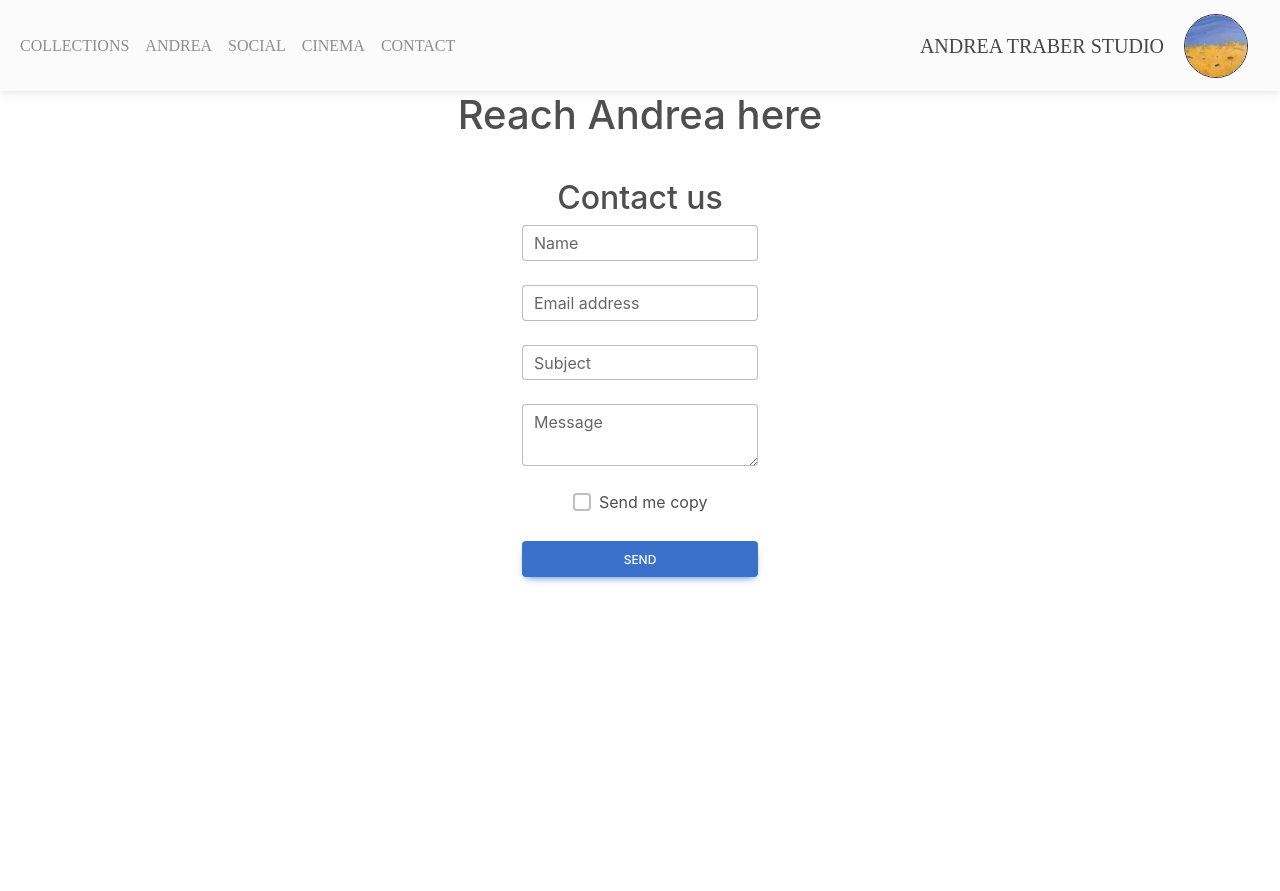
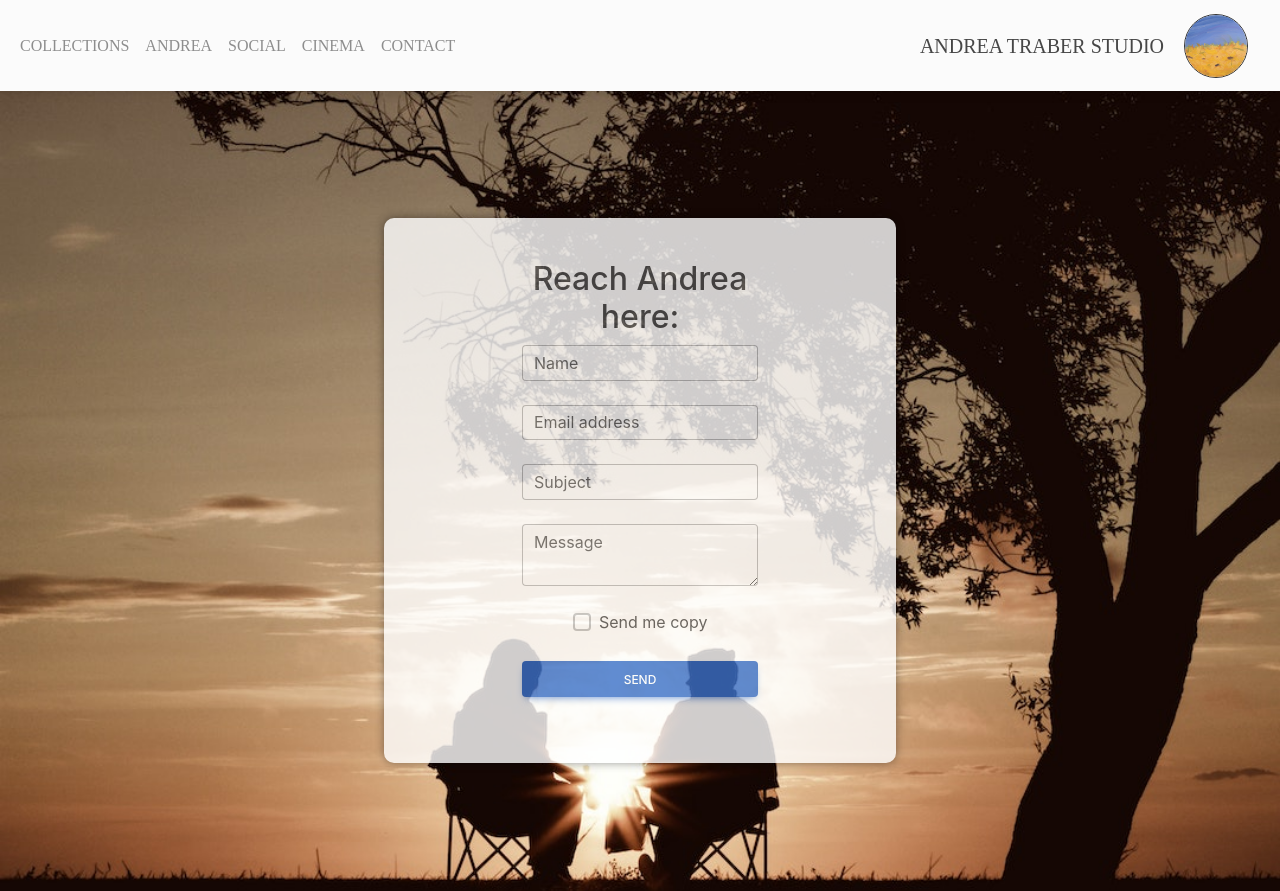
Before and after one commit to dorjepadma/andreatraber, a React (Create React App) app: page /contact in a window 1280 px wide. Before the commit the page ends 800 px from the top, so only its background shows below. Built offline with nearby package versions, Linux system fonts and the light colour scheme.

Commit message:
contact form scss

```diff
--- a/src/pages/contact/contact.component.jsx
+++ b/src/pages/contact/contact.component.jsx
@@ -6,9 +6,9 @@ const Contact = () => {
   return (
     <>
     <div className="contactContainer">
-      <h1> Reach Andrea here </h1>
+      <div className="contactForm">
         <form id='form' className='text-center' style={{ width: '100%', maxWidth: '300px' }}>
-    <h2>Contact us</h2>
+          <h2>Reach Andrea here:</h2>
 
           <MDBInput label='Name' v-model='name' wrapperClass='mb-4' />
 
@@ -25,6 +25,7 @@ const Contact = () => {
           </MDBBtn>
         </form>
       </div>
+    </div>
   </>
   );
 
--- a/src/pages/contact/contact.styles.scss
+++ b/src/pages/contact/contact.styles.scss
@@ -1,8 +1,32 @@
 .contactContainer {
-  width: 100%;
-  height: 100%;
+  width: 100vw;
+  height: 100vh;
   display: flex;
   flex-direction: column;
   justify-content: center;
   align-items: center;
+  background-image: url('../../assets/images/Contact/conversation.jpeg') ;
+  background-size: cover;
+  background-position: center;
+  background-repeat: no-repeat;
+  background-attachment: fixed;
 }
+.contactForm  {
+  width: 40vw;
+  height: auto;
+  display: flex;
+  flex-direction: column;
+  justify-content: center;
+  align-items: center;
+  background-color: white;
+  opacity: 0.8;
+  padding: 10px;
+  border-radius: 10px;
+  box-shadow: 0 0 10px 0 rgba(0, 0, 0, 0.5);
+  @media screen and (max-width: 768px) {
+    height:auto;
+    width: 80vw;
+  }
+
+
+}
```
Also changed, not shown: src/assets/images/Contact/conversation.jpeg (added). Lines whose indentation alone changed are shown as unchanged.
